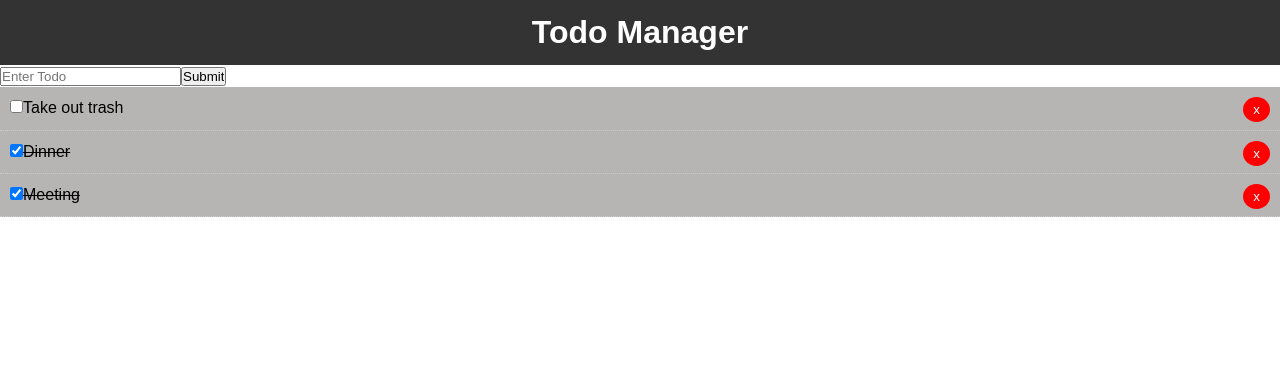
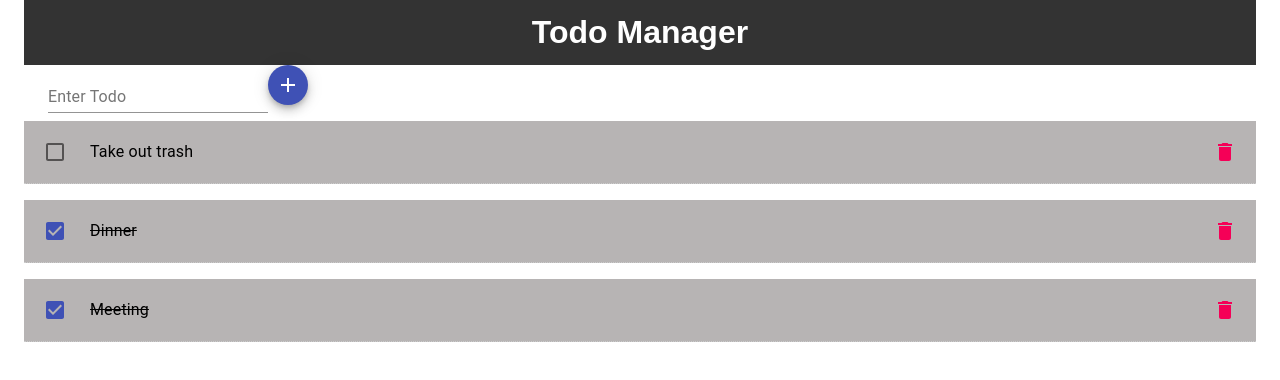
Before and after one commit to Palakash27/Todo-List, a React (Create React App) app: page / in a window 1280 px wide. Shown: the top 380 px of the page. Built offline with nearby package versions, Linux system fonts and the light colour scheme.

Commit message:
Material UI add

```diff
--- a/package.json
+++ b/package.json
@@ -3,6 +3,8 @@
   "version": "0.1.0",
   "private": true,
   "dependencies": {
+    "@material-ui/core": "^4.8.0",
+    "@material-ui/icons": "^4.5.1",
     "@testing-library/jest-dom": "^4.2.4",
     "@testing-library/react": "^9.4.0",
     "@testing-library/user-event": "^7.1.2",
--- a/src/App.js
+++ b/src/App.js
@@ -3,6 +3,7 @@ import TodoForm from "./components/TodoForm";
 import Header from "./components/layout/Header";
 import "./App.css";
 import Todos from "./components/Todos";
+import Container from "@material-ui/core/Container";
 
 class App extends Component {
   state = {
@@ -32,15 +33,6 @@ class App extends Component {
   };
 
   checkboxChanged = todoId => {
-    // let todos = this.state.todos;
-    // todos = todos.map(todo => {
-    //   if (todo.id === todoId) {
-    //     todo.completed = !todo.completed;
-    //   }
-    //   return todo;
-    // });
-
-    // this.setState({ todos });
     this.setState({
       todos: this.state.todos.map(todo => {
         if (todo.id === todoId) {
@@ -57,7 +49,7 @@ class App extends Component {
   };
   render() {
     return (
-      <div className="App">
+      <Container>
         <Header />
         <TodoForm todo={this.state.todos} addTodo={this.addTodo} />
         <div className="TodoList">
@@ -68,7 +60,7 @@ class App extends Component {
             delTodo={this.delTodo}
           />
         </div>
-      </div>
+      </Container>
     );
   }
 }
--- a/src/components/TodoForm.js
+++ b/src/components/TodoForm.js
@@ -1,4 +1,8 @@
 import React, { Component } from "react";
+import TextField from "@material-ui/core/TextField";
+import Fab from "@material-ui/core/Fab";
+import AddIcon from "@material-ui/icons/Add";
+import Container from "@material-ui/core/Container";
 
 export class TodoForm extends Component {
   constructor(props) {
@@ -24,20 +28,30 @@ export class TodoForm extends Component {
       );
       this.props.addTodo(newTodo);
     }
-    document.getElementById("newTodo").value = "";
-    this.setState({ title: e.target.value });
+    // document.getElementById("newTodo").value = "";
+    this.setState({ title: "" });
   };
   render() {
     return (
-      <form>
-        <input
-          id="newTodo"
-          type="text"
-          placeholder="Enter Todo"
-          onChange={this.handleTodoChange}
-        />
-        <input type="submit" onClick={this.formSubmit} />
-      </form>
+      <Container>
+        <form onSubmit={this.formSubmit}>
+          <TextField
+            id="newTodo"
+            type="text"
+            value={this.state.title}
+            onChange={this.handleTodoChange}
+            label="Enter Todo"
+          />
+          <Fab
+            size="small"
+            color="primary"
+            aria-label="add"
+            onClick={this.formSubmit}
+          >
+            <AddIcon />
+          </Fab>
+        </form>
+      </Container>
     );
   }
 }
--- a/src/components/TodoItem.js
+++ b/src/components/TodoItem.js
@@ -1,4 +1,11 @@
 import React, { Component } from "react";
+import Checkbox from "@material-ui/core/Checkbox";
+import IconButton from "@material-ui/core/IconButton";
+import DeleteIcon from "@material-ui/icons/Delete";
+import ListItem from "@material-ui/core/ListItem";
+import ListItemText from "@material-ui/core/ListItemText";
+import ListItemIcon from "@material-ui/core/ListItemIcon";
+import ListItemSecondaryAction from "@material-ui/core/ListItemSecondaryAction";
 
 export class TodoItem extends Component {
   completedStyle = completed => {
@@ -12,35 +19,32 @@ export class TodoItem extends Component {
   render() {
     const { id, title, completed } = this.props.todo;
     return (
-      <div style={this.completedStyle(completed)}>
-        <span>
-          <input
+      <ListItem style={this.completedStyle(completed)}>
+        <ListItemIcon>
+          <Checkbox
+            color="primary"
             type="checkbox"
             defaultChecked={completed}
-            // onChange={e => this.props.checkboxChanged(e, id)}
             onChange={this.props.checkboxChanged.bind(this, id)}
           />
-        </span>
-        <span>{title}</span>
-        <span>
-          <button
+        </ListItemIcon>
+        <ListItemText>{title}</ListItemText>
+        <ListItemSecondaryAction>
+          <IconButton
+            size="small"
+            color="secondary"
+            aria-label="add"
             style={buttonStyle}
             onClick={this.props.delTodo.bind(this, id)}
           >
-            x
-          </button>
-        </span>
-      </div>
+            <DeleteIcon />
+          </IconButton>
+        </ListItemSecondaryAction>
+      </ListItem>
     );
   }
 }
 const buttonStyle = {
-  backgroundColor: "#ff0000",
-  color: "#fff",
-  border: "none",
-  padding: "5px 10px",
-  borderRadius: "50%",
-  cursor: "pointer",
-  float: "right"
+  float: "center"
 };
 export default TodoItem;
--- a/src/components/Todos.js
+++ b/src/components/Todos.js
@@ -1,14 +1,17 @@
 import React, { Component } from "react";
 import TodoItem from "./TodoItem";
+import List from "@material-ui/core/List";
 class Todos extends Component {
   render() {
     return this.props.todos.map(todo => (
+      <List>
         <TodoItem
           key={todo.id}
           todo={todo}
           checkboxChanged={this.props.checkboxChanged}
           delTodo={this.props.delTodo}
         />
+      </List>
     ));
   }
 }
```
Also changed, not shown: 1 other file (tests, documents, lock files or other folders). Lines whose indentation alone changed are shown as unchanged.
